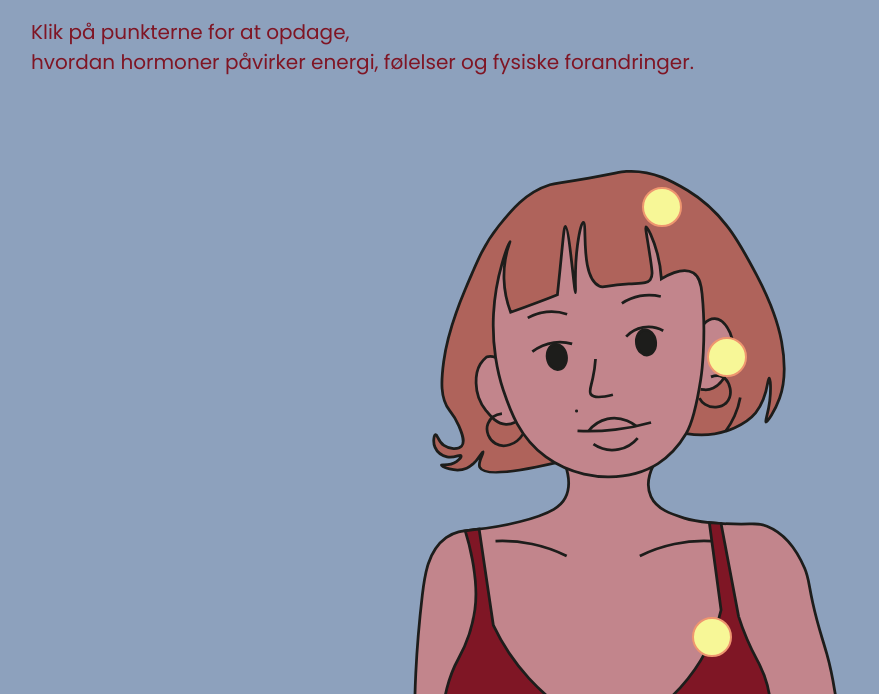
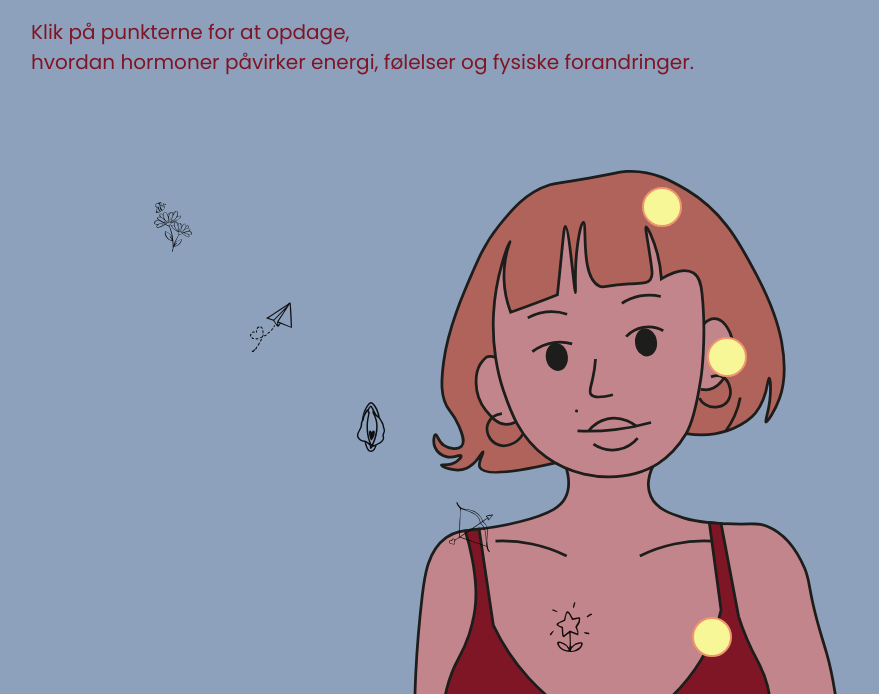
Before and after one commit to ankerderbanker/CilleCyklus_eksamensprojekt2025, a plain HTML site: page c_egglosningsfasen.html in a window 1280 px wide. Shown: the part 196-890 px from the top of the page, without its empty margins (37-916 px from the left). Drawn offline with Linux system fonts and the light colour scheme; a web font is replaced by a local one.

Commit message:
parallax

```diff
--- a/c_egglosningsfasen.html
+++ b/c_egglosningsfasen.html
@@ -25,6 +25,8 @@
     <p>Klik på punkterne for at opdage, <br>
        hvordan hormoner påvirker energi, følelser og fysiske forandringer.</p>
   </section>
+
+<div class="eglosning-wrapper">
 
 <!-- billedet af selve cille -->
 <div class="eglosning-cille">
@@ -83,7 +85,7 @@
     <!-- Punkt 7: æggestokke -->
     <button class="punkt punkt-æggestokke" onclick="togglePopup('popup7')">●</button>
     <div id="popup7" class="popup-ved-prik">
-      <h3>æggestokken</h3>
+      <h3>Æggestokken</h3>
        <p>I ægløsningsfasen er kroppen fyldt med energi og selvtillid,
         fordi hormonerne østrogen og testosteron er høje,
         og æggestokken gør sig klar til at slippe et æg.</p>
@@ -91,6 +93,19 @@
 
   </div>
 
+      <!-- ikonerne -->
+      <div class="parallax-overlay">
+        <img src="images/baggrund/fase3/ægløsning-icon1.svg" class="parallax icon1" data-speed="1">
+        <img src="images/baggrund/fase3/ægløsning-icon2.svg" class="parallax icon2" data-speed="2">
+        <img src="images/baggrund/fase3/ægløsning-icon3.svg" class="parallax icon3" data-speed="3">
+        <img src="images/baggrund/fase3/ægløsning-icon4.svg" class="parallax icon4" data-speed="4">
+        <img src="images/baggrund/fase3/ægløsning-icon5.svg" class="parallax icon5" data-speed="5">
+        <img src="images/baggrund/fase3/ægløsning-icon6.svg" class="parallax icon6" data-speed="6">
+        <img src="images/baggrund/fase3/ægløsning-icon7.svg" class="parallax icon7" data-speed="7">
+      </div>
+
+</div>
+
   <script src="js/eglosning.js"></script>
 
 </body>
--- a/css/eglosning.css
+++ b/css/eglosning.css
@@ -139,3 +139,34 @@ body {
   top: 920px;
   left: 630px;
 }
+
+ /* ikonerne med parralax */
+ .eglosning-wrapper {
+  position: relative;
+}
+
+.parallax-overlay {
+  position: absolute;
+  top: 0;
+  left: 0;
+  width: 100%;
+  height: 100%;
+  pointer-events: none;
+  z-index: 3;
+}
+
+.parallax {
+  position: absolute;
+  width: 60px;
+  opacity: 0.9;
+  transform: translate(-50%, -50%);
+}
+
+/* Foreløbige placeringer – du kan justere dem selv */
+.icon1 { top: 100px; left: 200px; }
+.icon2 { top: 200px; left: 300px; }
+.icon3 { top: 300px; left: 400px; }
+.icon4 { top: 400px; left: 500px; }
+.icon5 { top: 500px; left: 600px; }
+.icon6 { top: 600px; left: 700px; }
+.icon7 { top: 700px; left: 800px; }
--- a/js/eglosning.js
+++ b/js/eglosning.js
@@ -12,3 +12,13 @@ function togglePopup(id) {
       popup.style.display = 'block';
     }
   }
+
+   // ikonerne med paralax
+   document.addEventListener('scroll', () => {
+    const scrollY = window.scrollY;
+
+    document.querySelectorAll('.parallax').forEach(el => {
+      const speed = parseFloat(el.dataset.speed);
+      el.style.transform = `translate(-50%, calc(-50% + ${scrollY * speed * 0.05}px))`;
+    });
+  });
```
